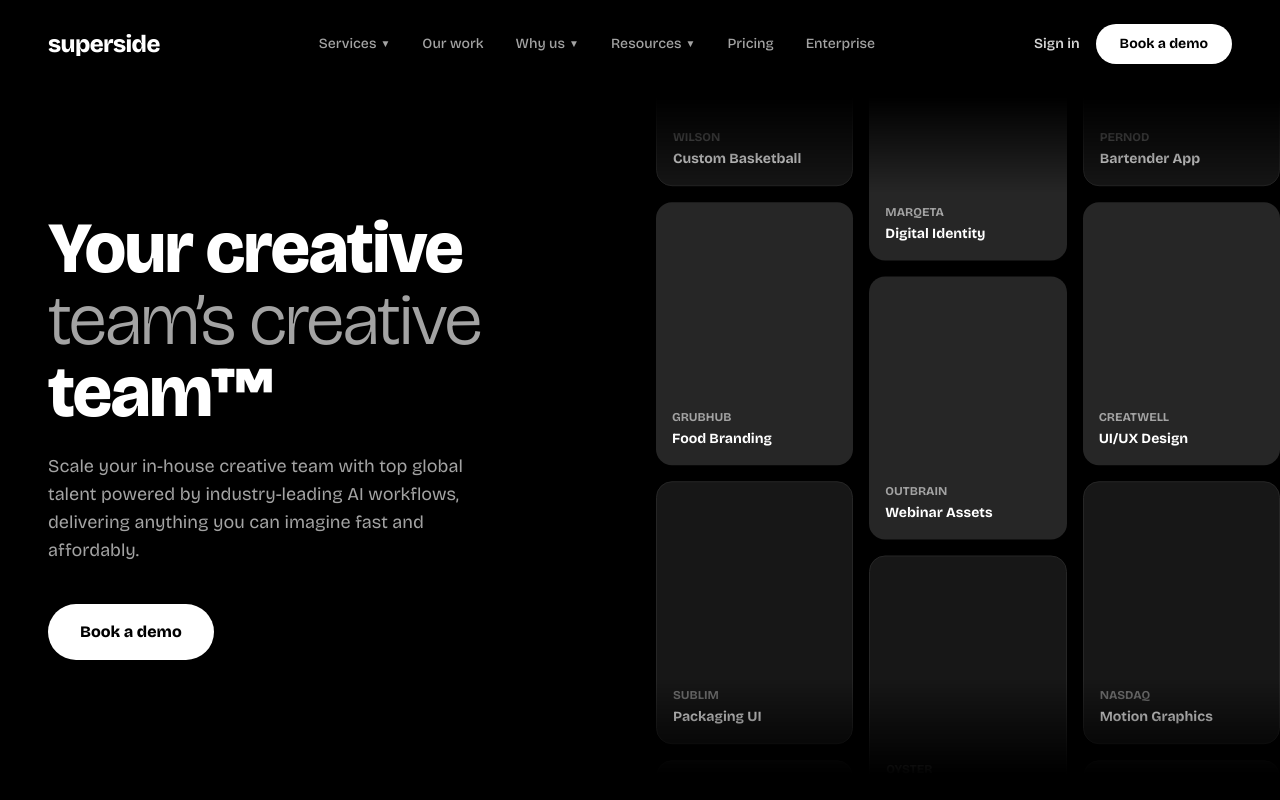
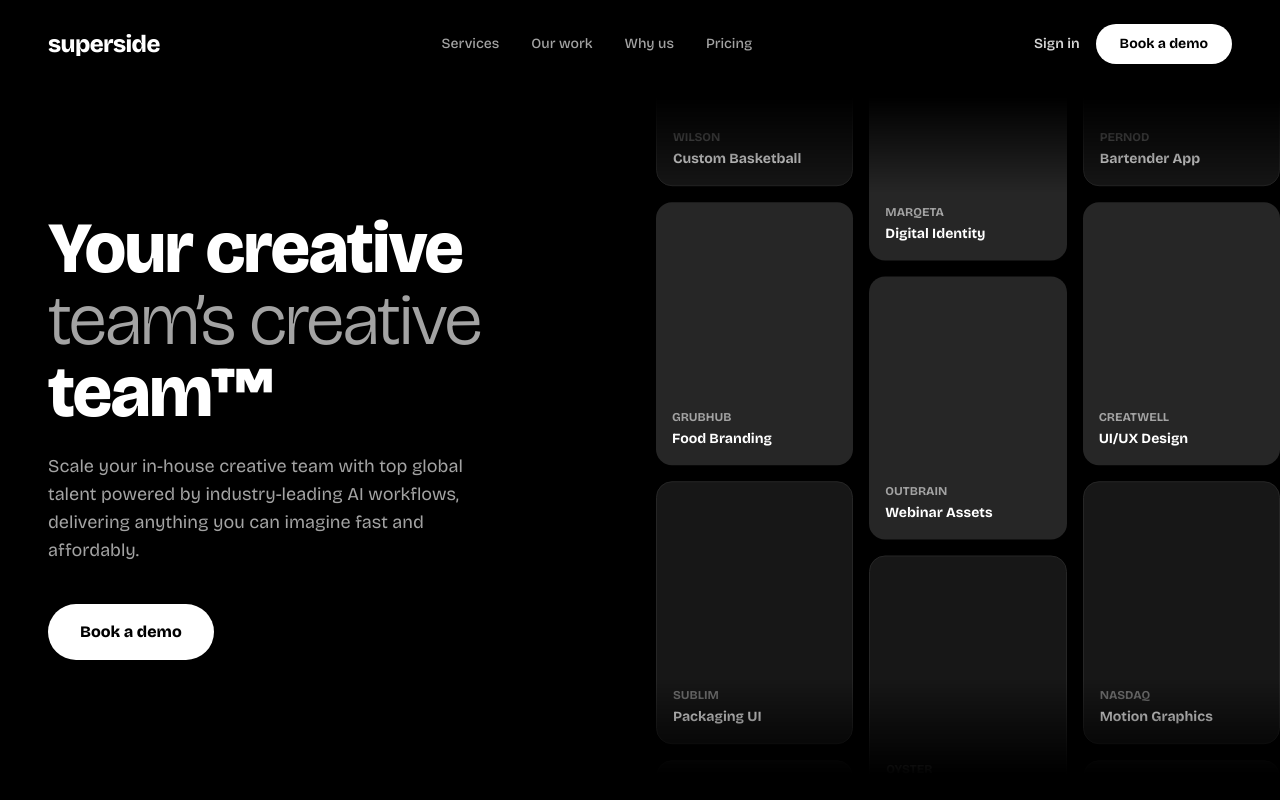
Before and after one commit to syedkashanabbas/superside_clone, a plain HTML site: page index.html in a window 1280 px wide. Drawn offline with nearby package versions, Linux system fonts and the light colour scheme.

Commit message:
arrows remove

```diff
--- a/index.html
+++ b/index.html
@@ -67,12 +67,12 @@
             </div>
 
             <nav class="hidden lg:flex items-center space-x-6 xl:space-x-8 text-sm font-medium text-neutral-400 whitespace-nowrap overflow-hidden">
-                <a href="#" class="hover:text-white transition duration-200 flex items-center gap-1">Services <span class="text-[10px]">▼</span></a>
+                <a href="#" class="hover:text-white transition duration-200 flex items-center gap-1">Services </a>
                 <a href="#" class="hover:text-white transition duration-200">Our work</a>
-                <a href="#" class="hover:text-white transition duration-200 flex items-center gap-1">Why us <span class="text-[10px]">▼</span></a>
-                <a href="#" class="hover:text-white transition duration-200 flex items-center gap-1">Resources <span class="text-[10px]">▼</span></a>
+                <a href="#" class="hover:text-white transition duration-200 flex items-center gap-1">Why us </a>
+
                 <a href="#" class="hover:text-white transition duration-200">Pricing</a>
-                <a href="#" class="hover:text-white transition duration-200">Enterprise</a>
+
             </nav>
 
             <div class="flex items-center space-x-4 shrink-0">
```
